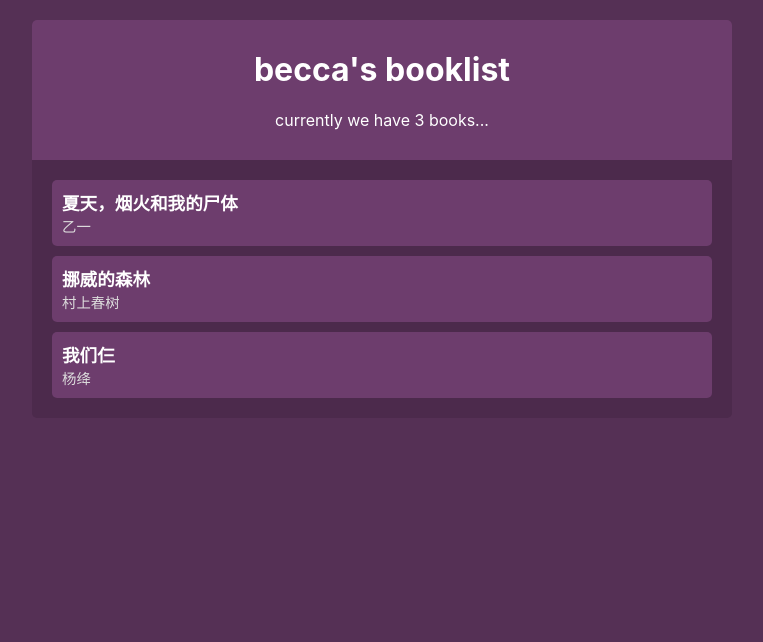
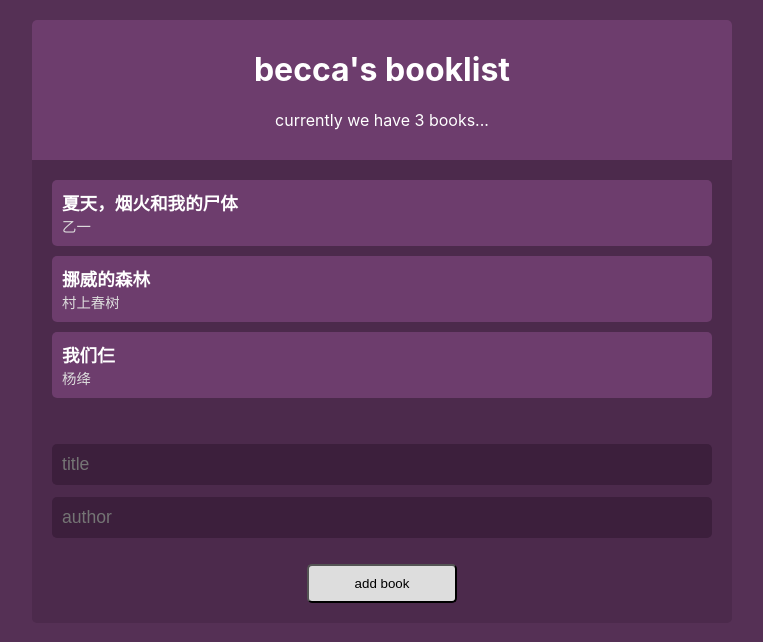
Before and after one commit to sincerity628/learn-react-context-and-hooks, a React (Create React App) app: page / in a window 1280 px wide. Shown: the top 642 px of the page, without its empty margins (258-1021 px from the left). Built offline with nearby package versions, Linux system fonts and the light colour scheme.

Commit message:
added book form page.

```diff
--- a/src/App.js
+++ b/src/App.js
@@ -1,6 +1,7 @@
 import React from 'react';
 import Navbar from './components/Navbar';
 import BookList from './components/BookList';
+import AddBookForm from './components/AddBookForm';
 import BookContextProvider from './contexts/BookContext';
 
 const App = () => {
@@ -9,6 +10,7 @@ const App = () => {
       <BookContextProvider>
         <Navbar />
         <BookList />
+        <AddBookForm />
       </BookContextProvider>
     </div>
   );
--- a/src/components/AddBookForm.js
+++ b/src/components/AddBookForm.js
@@ -0,0 +1,39 @@
+import React, { useState, useContext } from 'react';
+import { BookContext } from '../contexts/BookContext';
+
+const initBook = {
+  title: '',
+  author: ''
+};
+
+const AddBookForm = () => {
+  const { addBook } = useContext(BookContext);
+  const [book, setBook] = useState(initBook);
+
+  const handleChange = e => {
+    setBook({
+      ...book,
+      [e.target.id]: e.target.value
+    });
+  };
+
+  const handleSubmit = e => {
+    e.preventDefault();
+    addBook(book.title, book.author);
+    setBook(initBook);
+  };
+
+  return (
+    <form onSubmit={handleSubmit}>
+      <input type="text" value={book.title} id="title" required
+        placeholder="title" onChange={handleChange} autocomplete="off" />
+      <input type="text" value={book.author} id="author" required
+        placeholder="author" onChange={handleChange} autocomplete="off" />
+      <div className="button-box">
+        <button>add book</button>
+      </div>
+    </form>
+  );
+}
+
+export default AddBookForm;
--- a/src/index.css
+++ b/src/index.css
@@ -37,8 +37,7 @@ body {
 .book-list ul {
   padding: 0;
   margin: 0;
-  padding: 20px;
-  padding-bottom: 10px;
+  padding: 20px 20px 10px;
 }
 
 .book-detail {
@@ -71,3 +70,35 @@ body {
   padding: 30px 0 0;
   text-align: center;
 }
+
+form {
+  padding: 20px;
+}
+
+input[type='text'] {
+  font-size: 1.1rem;
+  width: 100%;
+  padding: 10px;
+  box-sizing: border-box;
+  margin: 6px 0;
+  background: #3c1f3c;
+  color: #fff;
+  border: 0;
+  border-radius: 5px;
+}
+
+.button-box {
+  margin: 20px 0 0;
+  text-align: center;
+}
+
+button {
+  padding: 10px;
+  width: 150px;
+  background-color: #ddd;
+  border-radius: 5px;
+}
+
+button:hover {
+  cursor: pointer;
+}
```
